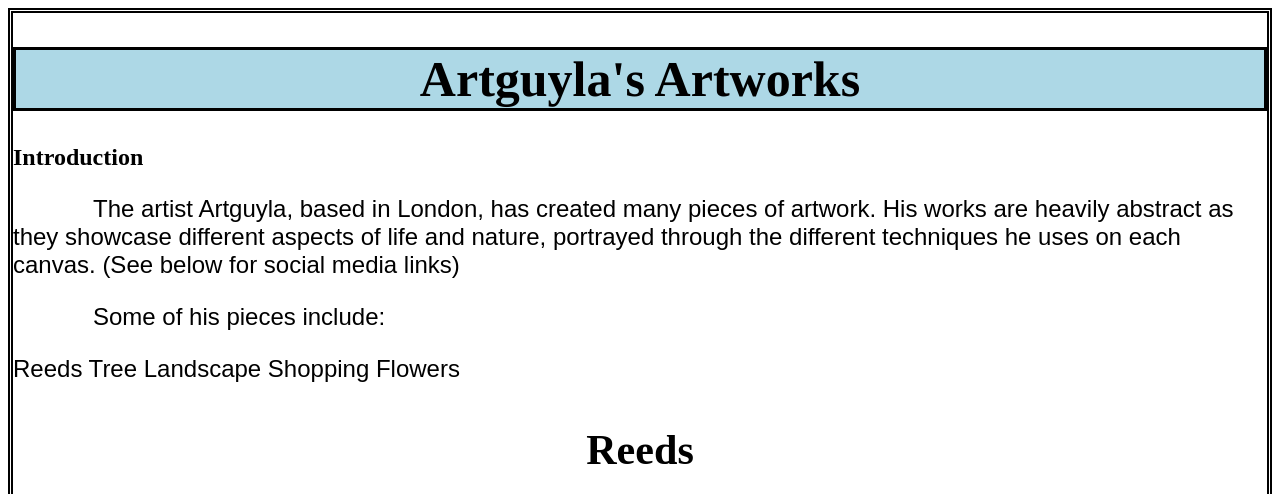
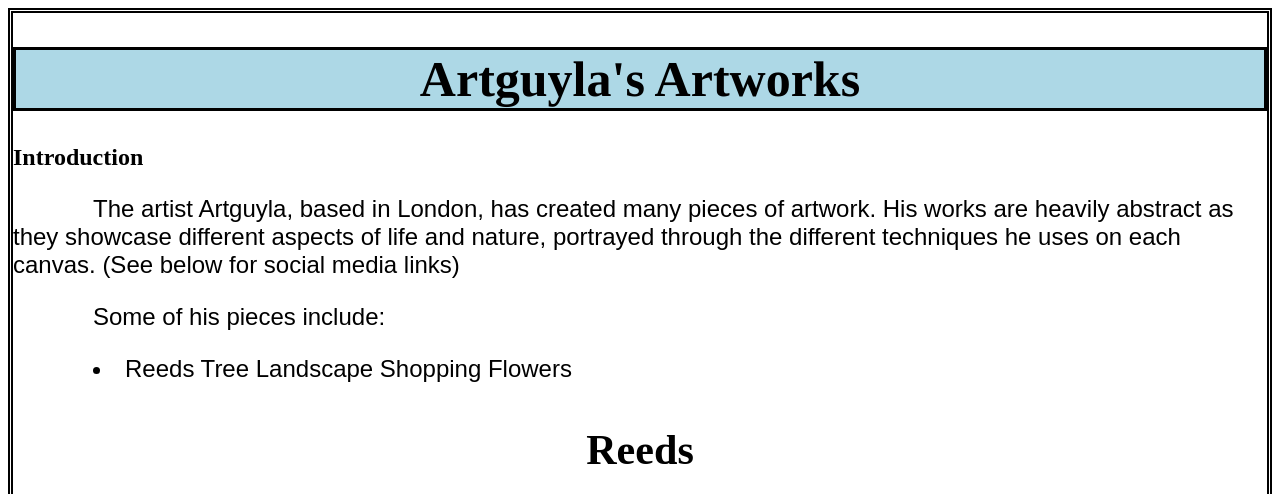
Before and after one commit to 14576AB/Project1, a plain HTML site: page index.html in a window 1280 px wide. Shown: the top 494 px of the page. Drawn offline with Linux system fonts and the light colour scheme.

Commit message:
Update index.html

```diff
--- a/index.html
+++ b/index.html
@@ -15,13 +15,13 @@
         (See below for social media links)</p>
     <p>Some of his pieces include:</p>
 
-    <l>
+    <li>
         Reeds
         Tree
         Landscape
         Shopping
         Flowers
-    </l>
+    </li>
 </div>
 
 <div class="mainBody">
```
